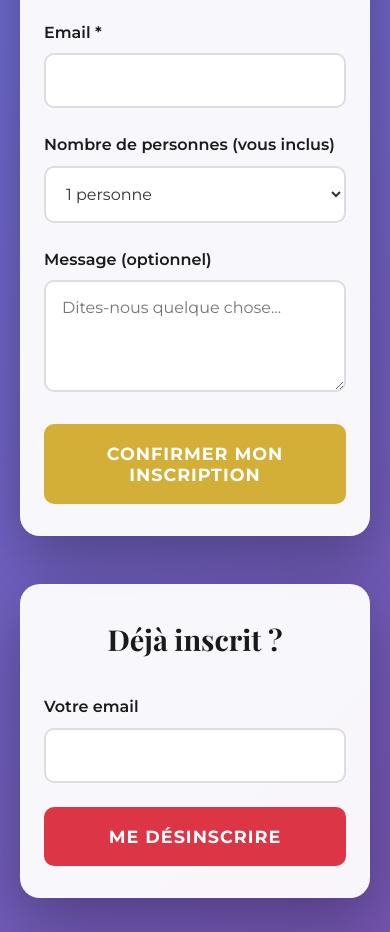
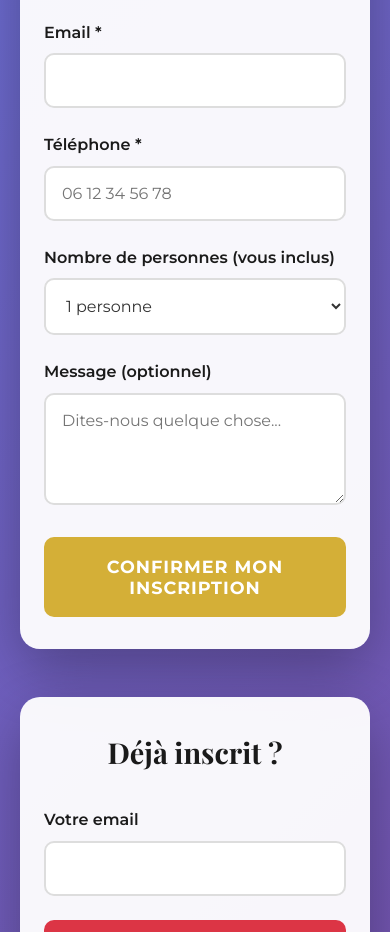
Before and after one commit to albertduplantin/concerts-chaussettes, a website: page index.html in a window 390 px wide. Shown: the part 7040-7972 px from the top of the page. Drawn offline with nearby package versions, Linux system fonts and the light colour scheme.

Commit message:
Add required phone field to registration form - store and display phone numbers

```diff
--- a/index.html
+++ b/index.html
@@ -148,6 +148,11 @@
                     </div>
 
                     <div class="form-group">
+                        <label for="phone">Téléphone *</label>
+                        <input type="tel" id="phone" name="phone" placeholder="06 12 34 56 78" required>
+                    </div>
+
+                    <div class="form-group">
                         <label for="guests">Nombre de personnes (vous inclus)</label>
                         <select id="guests" name="guests">
                             <option value="1">1 personne</option>
--- a/script.js
+++ b/script.js
@@ -85,6 +85,7 @@ class RegistrationManager {
             id: Date.now(),
             name: data.name,
             email: data.email,
+            phone: data.phone,
             guests: data.guests,
             message: data.message,
             registeredAt: new Date().toISOString()
@@ -167,6 +168,7 @@ class RegistrationManager {
                     <div>
                         <strong>${this.escapeHtml(reg.name)}</strong>
                         ${reg.guests > 1 ? `<span style="color: #666; margin-left: 10px;">(${reg.guests} personnes)</span>` : ''}
+                        ${reg.phone ? `<br><span style="color: #666; font-size: 0.9rem;">📞 ${this.escapeHtml(reg.phone)}</span>` : ''}
                     </div>
                     <span style="color: #999; font-size: 0.9rem;">
                         ${this.formatDate(reg.registeredAt)}
```
